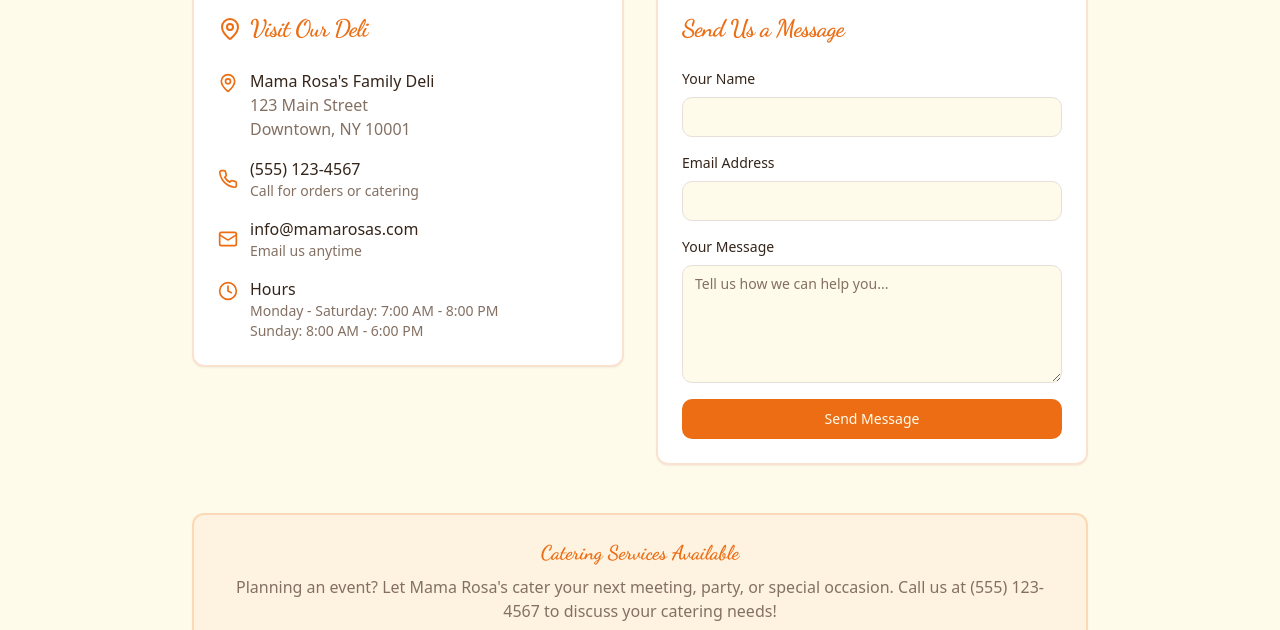
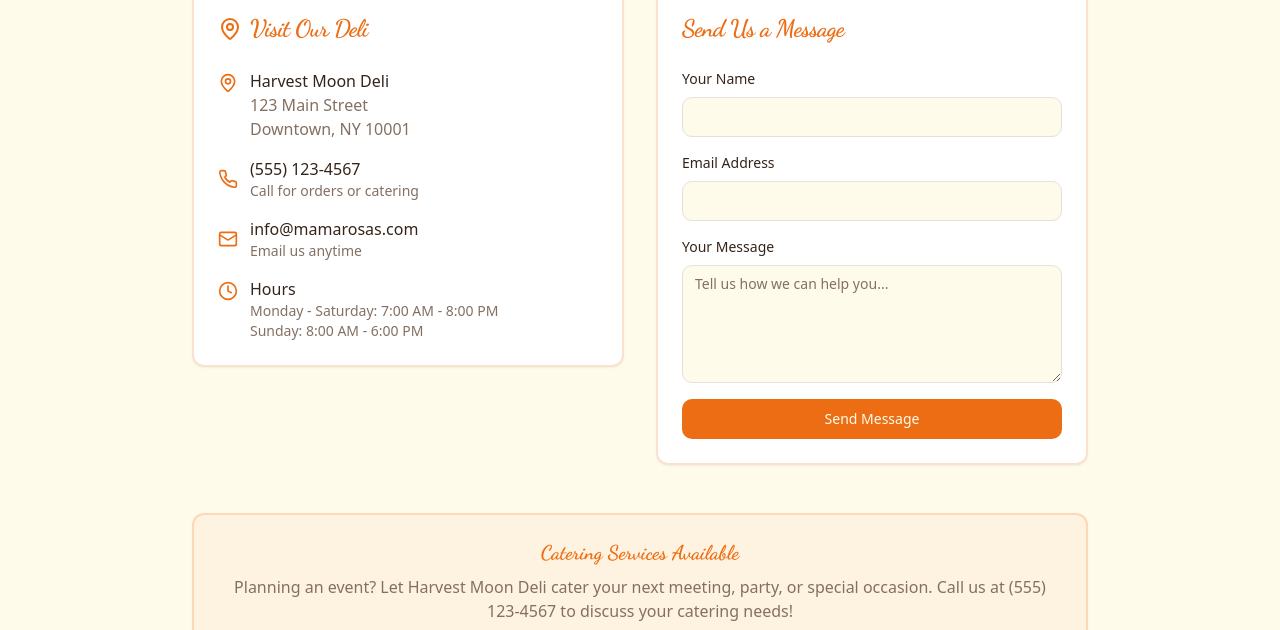
Before and after one commit to Justyboy/Harvest-Moon, a React (Vite) app: page /contact in a window 1280 px wide. Shown: the part 322-952 px from the top of the page. Built offline with nearby package versions, Linux system fonts and the light colour scheme.

Commit message:
Refactor: Update deli name
Change all instances of "Mama Rosa's" to "Harvest Moon Deli" across the application.

```diff
--- a/src/pages/Checkout.tsx
+++ b/src/pages/Checkout.tsx
@@ -301,9 +301,9 @@ const Checkout = () => {
               <div className="bg-secondary/50 rounded-lg p-4 mt-6">
                 <h4 className="font-semibold mb-2">Pickup Information</h4>
                 <p className="text-sm text-muted-foreground">
-                  📍 Mama Rosa's Deli<br />
-                  123 Italian Way, Little Italy<br />
-                  Phone: (555) 123-DELI
+                  📍 Harvest Moon Deli<br />
+                  123 Main Street, Downtown<br />
+                  Phone: (555) 123-4567
                 </p>
               </div>
             </CardContent>
--- a/src/pages/Contact.tsx
+++ b/src/pages/Contact.tsx
@@ -52,7 +52,7 @@ const Contact = () => {
                   <div className="flex items-start gap-3">
                     <MapPin className="h-5 w-5 text-primary mt-1" />
                     <div>
-                      <p className="font-medium">Mama Rosa's Family Deli</p>
+                      <p className="font-medium">Harvest Moon Deli</p>
                       <p className="text-muted-foreground">123 Main Street</p>
                       <p className="text-muted-foreground">Downtown, NY 10001</p>
                     </div>
@@ -156,7 +156,7 @@ const Contact = () => {
                   Catering Services Available
                 </h3>
                 <p className="text-muted-foreground">
-                  Planning an event? Let Mama Rosa's cater your next meeting, party, or special occasion.
+                  Planning an event? Let Harvest Moon Deli cater your next meeting, party, or special occasion.
                   Call us at (555) 123-4567 to discuss your catering needs!
                 </p>
               </CardContent>
--- a/src/pages/Homepage.tsx
+++ b/src/pages/Homepage.tsx
@@ -16,7 +16,7 @@ const Homepage = () => {
         <div className="absolute inset-0">
           <img
             src={deliHero}
-            alt="Mama Rosa's Deli"
+            alt="Harvest Moon Deli"
             className="w-full h-full object-cover"
           />
           <div className="absolute inset-0 bg-black/40"></div>
@@ -24,7 +24,7 @@ const Homepage = () => {
 
         <div className="relative z-10 text-center text-white max-w-4xl mx-auto px-4">
           <h1 className="font-handwritten text-5xl md:text-7xl font-bold mb-4 animate-fade-in">
-            Welcome to Mama Rosa's
+            Welcome to Harvest Moon Deli
           </h1>
           <p className="text-xl md:text-2xl mb-8 animate-fade-in" style={{ animationDelay: '0.2s' }}>
             Where every bite tells a story of family tradition and fresh ingredients
--- a/src/pages/OrderConfirmation.tsx
+++ b/src/pages/OrderConfirmation.tsx
@@ -75,8 +75,8 @@ const OrderConfirmation = () => {
                 <div>
                   <p className="font-medium">Pickup Location</p>
                   <p className="text-sm text-muted-foreground">
-                    Mama Rosa's Deli<br />
-                    123 Italian Way, Little Italy
+                    Harvest Moon Deli<br />
+                    123 Main Street, Downtown
                   </p>
                 </div>
               </div>
```
